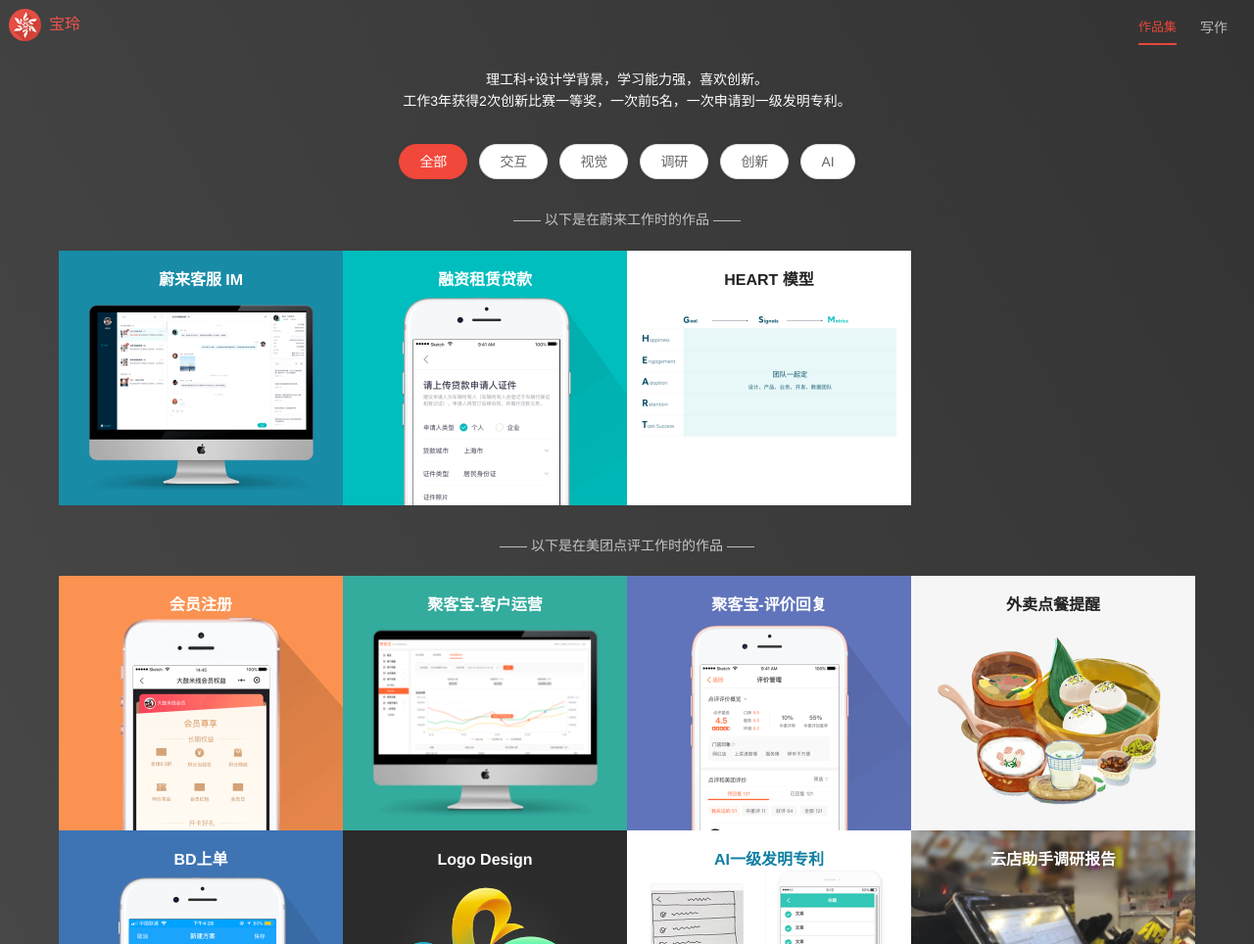
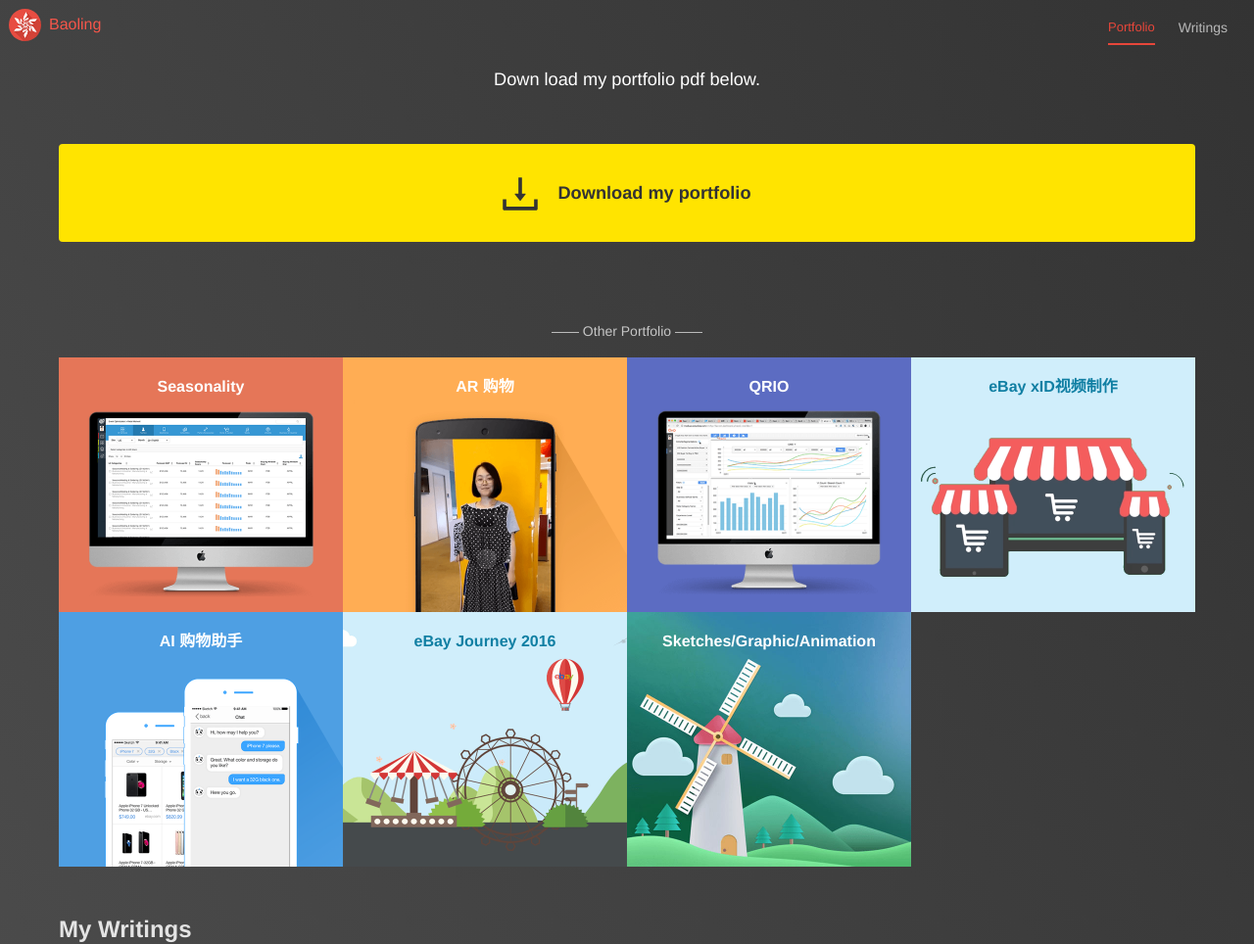
Before and after one commit to bly-2018/bly-2018, a website: page index.html in a window 1280 px wide. Shown: the top 964 px of the page at 98% size. Drawn offline with nearby package versions, Linux system fonts and the light colour scheme.

Commit message:
download pdf

```diff
--- a/css/style.css
+++ b/css/style.css
@@ -37,6 +37,40 @@
 	background-size: 1200px;
 	background-position: center;
 }
+.download-btn-main{
+	width: 100%;
+	height: 100px;
+	color: #333;
+	background: #FFE400;
+	border: none;
+	/*padding: 30px 60px;*/
+	margin: 50px auto;
+	text-align: center;
+	align-items: middle;
+	line-height: 100px;
+	border-radius: 4px;
+	margin-top: 12px;
+	font-weight: bold;
+	transition: all 0.1s;
+	display: inline-block;
+	font-size: 1.3em;
+}
+.download-btn-main:hover{
+	color: #111;
+	background: #FFF200;
+	box-shadow: 0 1px 12px rgba(255, 228, 0, 0.3);
+	cursor: pointer;
+}
+.download-icon{
+	width: 36px;
+	height: 36px;
+	margin-right: 20px;
+	/*display: none;*/
+}
+/*.download-btn-main:hover .download-icon{
+	display: inline-block;
+}*/
+
 @media screen and (max-width: 1033px){
 	.nav_banner{
 		background-size: 900px;
--- a/index.html
+++ b/index.html
@@ -6,7 +6,7 @@
     <meta http-equiv="X-UA-Copatible" content="IE=edge">
     <meta name="viewport"  content="width=device-width, initial-scale=1,minimum-scale=1.0,maximum-scale=1.0,user-scalable=no">
 
-	<title>宝玲的网站</title>
+	<title>Baoling's Website</title>
 
 	<!-- Latest compiled and minified CSS -->
 	<link rel="stylesheet" href="https://maxcdn.bootstrapcdn.com/bootstrap/3.3.7/css/bootstrap.min.css" integrity="sha384-BVYiiSIFeK1dGmJRAkycuHAHRg32OmUcww7on3RYdg4Va+PmSTsz/K68vbdEjh4u" crossorigin="anonymous">
@@ -24,47 +24,54 @@
 						<span class="icon-bar" ></span>
 						<span class="icon-bar" ></span>
 					</button>
-					<a class="navbar-brand" href="index.html"><div class="logo" style="background-image: url(imgs/logo.png); background-position: center; background-size: cover; border-radius: 50%;"></div>宝玲</a>
+					<a class="navbar-brand" href="index.html"><div class="logo" style="background-image: url(imgs/logo.png); background-position: center; background-size: cover; border-radius: 50%;"></div>Baoling</a>
 				</div>
 
 				<div class="collapse navbar-collapse" id="bs-example-navbar-collapse-1">
 				    <ul class="nav navbar-nav navbar-right">
-				        <li class="active"><a href="index.html">作品集</a></li>
-				        <li><a href="writings.html">写作</a></li>
+				        <li class="active"><a href="index.html">Portfolio</a></li>
+				        <li><a href="writings.html">Writings</a></li>
 				        <!-- <li><a href="#">ABOUT</a></li> -->
 				    </ul>
 				</div>
 			</div>
 		</nav>
+		<!-- <div class="self-intro">
+			<div class="txt" style="color: white;"> Download PDF </div>
+		</div> -->
 		<div class="self-intro">
 			<!-- <div class="title"> 欢迎来到我的主页！</div>  -->
-			<div class="txt" style="color: white;">理工科+设计学背景，学习能力强，喜欢创新。<br/>工作3年获得2次创新比赛一等奖，一次前5名，一次申请到一级发明专利。</div>
+			<div class="txt" style="color: white; font-size: 1.3em;">Down load my portfolio pdf below.</div>
 		</div>
 	</div>
 
 	<div class="container-my">
-		<div class="tags-container flex flex--center">
+
+		<!-- <div class="tags-container flex flex--center">
 			<div class="tag active" id="tagAll" style="cursor: pointer;">全部</div>
 			<div class="tag" id="tagUX" style="cursor: pointer;">交互</div>
 			<div class="tag" id="tagVisual" style="cursor: pointer;">视觉</div>
 			<div class="tag" id="tagResearch" style="cursor: pointer;">调研</div>
 			<div class="tag" id="tagInno" style="cursor: pointer;">创新</div>
 			<div class="tag" id="tagAI" style="cursor: pointer;">AI</div>
-		</div>
-
-		<div class="txt module-title" style="margin-bottom: 20px; text-align: center; margin-top: 30px;">—— 以下是在蔚来工作时的作品 ——</div>
+		</div> -->
+<!--
+		<div class="txt module-title" style="margin-bottom: 20px; text-align: center; margin-top: 30px;">—— 以下是在蔚来工作时的作品 ——</div>  -->
 
 
 		<div class="pro-container clearfix">
+			<a class="download-btn-main" href="file/Portfolio-Baoling.pdf" download>
+				<span><img class="download-icon" src="imgs/download.svg"></span>Download my portfolio
+			</a>
 
-			<a href="imgs/scr-im.png" target="_blank">
+			<!-- <a href="imgs/scr-im.png" target="_blank">
 				<div class="project-container UX" style="background-color:#188BA7; background-image: url(imgs/pro-im.png); background-size: cover; background-position: center;">
 					<div class="pro-intro-container">
 						<div class="pro-title">蔚来客服 IM</div>
 						<div class="pro-txt">蔚来客服回答用户疑问的系统</div>
 					</div>
 				</div>
-			</a>
+			</a> -->
 
 <!-- 			<a href="file/car.pdf" target="_blank">
 				<div class="project-container UX" style="background-color:#014B64; background-image: url(imgs/pro-car.png); background-size: cover; background-position: center;">
@@ -74,7 +81,7 @@
 					</div>
 				</div>
 			</a> -->
-
+<!--
 			<a href="imgs/loan.png" target="_blank">
 				<div class="project-container UX" style="background-color:#00BEBE; background-image: url(imgs/pro-loan.png); background-size: cover; background-position: center;">
 					<div class="pro-intro-container">
@@ -91,15 +98,15 @@
 						<div class="pro-txt"> 体验度量方法论 </div>
 					</div>
 				</div>
-			</a>
+			</a> -->
 
 		</div>
 
 		<!-- <div class="self-intro"> -->
-			<div class="txt module-title" style="margin-bottom: 20px; text-align: center; margin-top: 30px;">—— 以下是在美团点评工作时的作品 ——</div>
+		<!-- 	<div class="txt module-title" style="margin-bottom: 20px; text-align: center; margin-top: 30px;">—— 以下是在美团点评工作时的作品 ——</div>  -->
 		<!-- </div> -->
 
-		<div class="pro-container clearfix">
+		<!-- <div class="pro-container clearfix">
 			<a href="file/membership.pdf" target="_blank">
 				<div class="project-container UX" style="background-color:#FB9251; background-image: url(imgs/pro-membership.png); background-size: cover; background-position: center;">
 					<div class="pro-intro-container">
@@ -125,10 +132,10 @@
 						<div class="pro-txt">商家可查看并回复评价</div>
 					</div>
 				</div>
-			</a>
+			</a> -->
 
 
-			<a href="file/take-out.pdf" target="_blank">
+			<!-- <a href="file/take-out.pdf" target="_blank">
 				<div class="project-container UX" style="background-color:#f6f6f6; background-image: url(imgs/pro-takeout.png); background-size: cover; background-position: center;">
 					<div class="pro-intro-container">
 						<div class="pro-title darker1">外卖点餐提醒</div>
@@ -153,9 +160,9 @@
 						<div class="pro-txt">Meituan-Dianping logo design</div>
 					</div>
 				</div>
-			</a>
+			</a> -->
 
-			<a href="file/ai-ui.pdf" target="_blank">
+	<!-- 		<a href="file/ai-ui.pdf" target="_blank">
 				<div class="project-container AI Inno" style="background-color:white; background-image: url(imgs/pro-ai-ui.jpg); background-size: cover; background-position: center; ">
 					<div class="pro-intro-container">
 						<div class="pro-title darker">AI一级发明专利</div>
@@ -186,10 +193,10 @@
 			</a>
 
 
-		</div>
+		</div> -->
 
 		<!-- <div class="self-intro"> -->
-			<div class="txt module-title" style="margin: 16px; text-align: center; margin-top: 30px;">—— 以下是在eBay工作时的作品 ——</div>
+			<div class="txt module-title" style="margin: 16px; text-align: center; margin-top: 30px;">—— Other Portfolio ——</div>
 		<!-- </div> -->
 
 		<div class="pro-container clearfix">
@@ -271,7 +278,7 @@
 
 	<div class="container-my">
 
-		<div class="article-title">我的文章</div>
+		<div class="article-title"> My Writings</div>
 
 		<div class="article-container">
 			<a target="_blank" href="https://www.jianshu.com/p/2ac7a2d5b021">
```
Also changed, not shown: imgs/download.svg (added), 3 other files.
